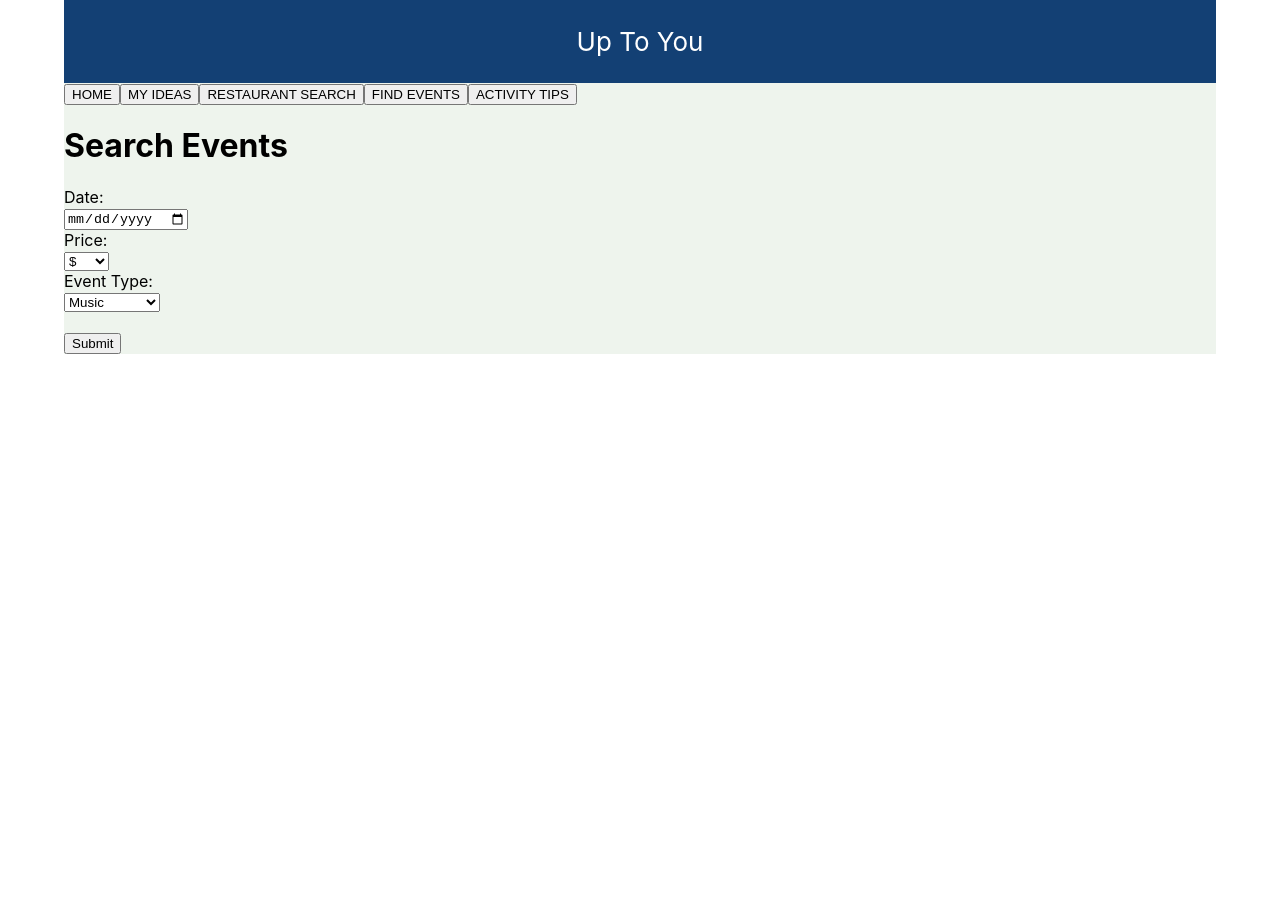
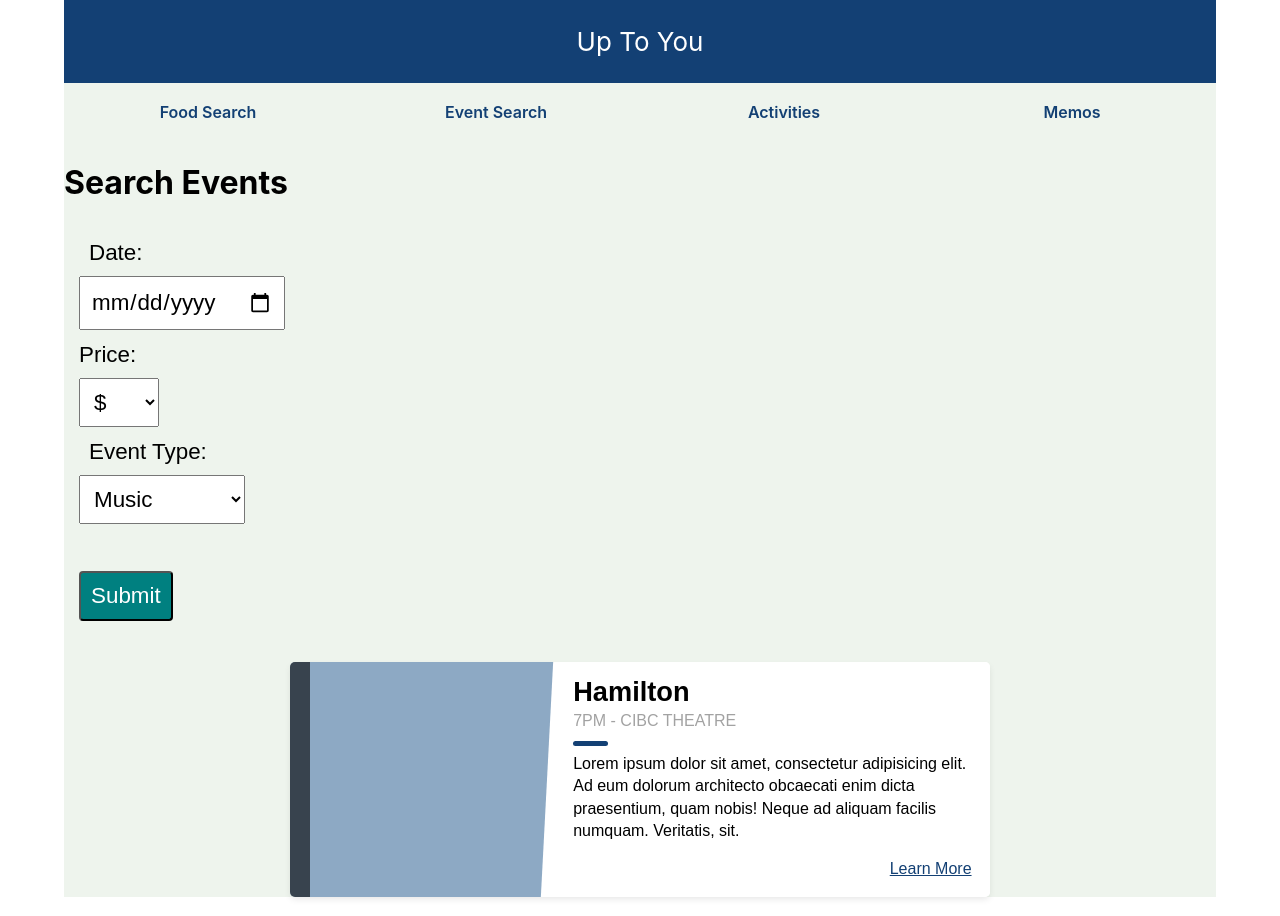
Before and after one commit to chum46/Project-3, a React (Create React App) app in the folder client/: page /eventsearch in a window 1280 px wide. Before the commit the page ends 800 px from the top, so only its background shows below. Built offline with nearby package versions, Linux system fonts and the light colour scheme.

Commit message:
nav fixed/card

```diff
--- a/client/package.json
+++ b/client/package.json
@@ -3,6 +3,7 @@
   "version": "0.1.0",
   "private": true,
   "dependencies": {
+    "@material-ui/core": "^3.4.0",
     "express": "^4.16.4",
     "mongojs": "^2.6.0",
     "react": "^16.6.0",
--- a/client/src/App.css
+++ b/client/src/App.css
@@ -32,3 +32,32 @@
     transform: rotate(360deg);
   }
 }
+
+.event-form {
+  padding: 15px;
+  font-size: 1.4rem;
+}
+
+.event-form input,
+.event-form label,
+.event-form select,
+.event-form button {
+  margin: 10px 0;
+}
+
+
+.event-form input,
+.event-form label,
+.event-form select,
+.event-form button {
+  min-height: 30px;
+  font-family: sans-serif;
+  font-size: 1.4rem;
+  padding: 10px;
+}
+
+.event-form button {
+  background: teal;
+  border-radius: 4px;
+  color: #fff;
+}
--- a/client/src/App.js
+++ b/client/src/App.js
@@ -18,6 +18,8 @@ import Eventpage from "./pages/event/Eventpage";
 
 import store from './store';
 
+import Card from "./components/cards";
+
 
 class App extends Component {
   render() {
@@ -36,6 +38,8 @@ class App extends Component {
               <Route exact path="/memos" component={Memopage} />
               <Route exact path="/eventsearch" component={Eventpage} />
             </Switch>
+
+            <Card />
           </div>
 
         </Router>
--- a/client/src/components/Eventsearch.js
+++ b/client/src/components/Eventsearch.js
@@ -31,7 +31,7 @@ class Eventsearch extends Component {
         return (
             <div>
                 <h1>Search Events</h1>
-                <form onSubmit={this.onSubmit}>
+                <form onSubmit={this.onSubmit} class="event-form">
                     <div>
                         <label>Date: </label><br />
                         <input type="date" name="date" onChange={this.onChange} value={this.state.date} />
--- /dev/null
+++ b/client/src/components/NavBar/NavBar.css
@@ -0,0 +1,23 @@
+.SimpleTabs{
+    color:white;
+}
+
+#navigation {
+    display: flex;
+}
+
+.nav-link {
+    flex-basis: 25%;
+    text-align: center;
+    padding: 1.2em;
+    text-decoration: none;
+    font-weight: 600;
+    color: #134074;
+}
+
+.nav-link:hover,
+.nav-link:focus {
+    background:#8da9c4;
+    border-radius: 4px;
+    color: #fff;
+}
--- a/client/src/components/NavBar/NavBar.js
+++ b/client/src/components/NavBar/NavBar.js
@@ -1,38 +1,71 @@
-import React, { Component } from 'react'
+import React from 'react';
+import PropTypes from 'prop-types';
+import { withStyles } from '@material-ui/core/styles';
+import Button from '@material-ui/core/Button';
+import "./NavBar.css";
+
 import { Link } from "react-router-dom";
 
-class NavBar extends Component {
-    render() {
-        return (
-            <nav>
-                <Link to="/">
-                    <button type="button">
-                        HOME
-                    </button>
-                </Link>
-                <Link to="/memos">
-                    <button type="button">
-                        MY IDEAS
-                    </button>
-                </Link>
-                <Link to="/food">
-                    <button type="button">
-                        RESTAURANT SEARCH
-                    </button>
-                </Link>
-                <Link to="/eventsearch">
-                    <button type="button">
-                        FIND EVENTS
-                    </button>
-                </Link>
-                <Link to="/activities">
-                    <button type="button">
-                        ACTIVITY TIPS
-                    </button>
-                </Link>
-            </nav>
-        );
-    }
+// class NavBar extends Component {
+//     render() {
+//         return (
+//             <nav>
+//                 <Link to="/">
+//                     <button type="button">
+//                         HOME
+//                     </button>
+//                 </Link>
+//                 <Link to="/memos">
+//                     <button type="button">
+//                         MY IDEAS
+//                     </button>
+//                 </Link>
+//                 <Link to="/food">
+//                     <button type="button">
+//                         RESTAURANT SEARCH
+//                     </button>
+//                 </Link>
+//                 <Link to="/eventsearch">
+//                     <button type="button">
+//                         FIND EVENTS
+//                     </button>
+//                 </Link>
+//                 <Link to="/activities">
+//                     <button type="button">
+//                         ACTIVITY TIPS
+//                     </button>
+//                 </Link>
+//             </nav>
+//         );
+//     }
+// }
+
+const styles = theme => ({
+  button: {
+    margin: theme.spacing.unit,
+  },
+  input: {
+    display: 'none',
+  },
+});
+
+function TextButtons(props) {
+  const { classes } = props;
+  return (
+    <div id="navigation">
+      <Link className="nav-link" to="/foodSearch">Food Search</Link>
+      <Link className="nav-link" to="/eventSearch">Event Search</Link>
+      <Link className="nav-link" to="/activities">Activities</Link>
+      <Link className="nav-link" to="/memos">Memos</Link>
+    </div>
+  );
 }
 
-export default NavBar;
+TextButtons.propTypes = {
+  classes: PropTypes.object.isRequired,
+};
+
+export default withStyles(styles)(TextButtons);
+
+
+// export default NavBar;
--- /dev/null
+++ b/client/src/components/cards/cards.css
@@ -0,0 +1,186 @@
+.blog-card {
+    display: flex;
+    flex-direction: column;
+    margin: 1rem auto;
+    box-shadow: 0 3px 7px -1px rgba(0, 0, 0, 0.1);
+    margin-bottom: 1.6%;
+    background: #fff;
+    line-height: 1.4;
+    font-family: sans-serif;
+    border-radius: 5px;
+    overflow: hidden;
+    z-index: 0;
+  }
+  .blog-card a {
+    color: inherit;
+  }
+  .blog-card a:hover {
+    color: #5ad67d;
+  }
+  .blog-card:hover .photo {
+    -webkit-transform: scale(1.3) rotate(3deg);
+            transform: scale(1.3) rotate(3deg);
+  }
+  .blog-card .meta {
+    position: relative;
+    z-index: 0;
+    height: 200px;
+  }
+  .blog-card .photo {
+    position: absolute;
+    top: 0;
+    right: 0;
+    bottom: 0;
+    left: 0;
+    background-size: cover;
+    background-position: center;
+    transition: -webkit-transform .2s;
+    transition: transform .2s;
+    transition: transform .2s, -webkit-transform .2s;
+    background: #8da9c4;
+  }
+  .blog-card .details,
+  .blog-card .details ul {
+    margin: auto;
+    padding: 0;
+    list-style: none;
+  }
+  .blog-card .details {
+    position: absolute;
+    top: 0;
+    bottom: 0;
+    left: -100%;
+    margin: auto;
+    transition: left .2s;
+    background: rgba(0, 0, 0, 0.6);
+    color: #fff;
+    padding: 10px;
+    width: 100%;
+    font-size: .9rem;
+  }
+  .blog-card .details a {
+    -webkit-text-decoration: dotted underline;
+            text-decoration: dotted underline;
+  }
+  .blog-card .details ul li {
+    display: inline-block;
+  }
+  .blog-card .details .author:before {
+    font-family: FontAwesome;
+    margin-right: 10px;
+    content: "\f007";
+  }
+  .blog-card .details .date:before {
+    font-family: FontAwesome;
+    margin-right: 10px;
+    content: "\f133";
+  }
+  .blog-card .details .tags ul:before {
+    font-family: FontAwesome;
+    content: "\f02b";
+    margin-right: 10px;
+  }
+  .blog-card .details .tags li {
+    margin-right: 2px;
+  }
+  .blog-card .details .tags li:first-child {
+    margin-left: -4px;
+  }
+  .blog-card .description {
+    padding: 1rem;
+    background: #fff;
+    position: relative;
+    z-index: 1;
+  }
+  .blog-card .description h1,
+  .blog-card .description h2 {
+    font-family: Poppins, sans-serif;
+  }
+  .blog-card .description h1 {
+    line-height: 1;
+    margin: 0;
+    font-size: 1.7rem;
+  }
+  .blog-card .description h2 {
+    font-size: 1rem;
+    font-weight: 300;
+    text-transform: uppercase;
+    color: #a2a2a2;
+    margin-top: 5px;
+  }
+  .blog-card .description .read-more {
+    text-align: right;
+  }
+  .blog-card .description .read-more a {
+    color: #134074;
+    display: inline-block;
+    position: relative;
+  }
+  .blog-card .description .read-more a:after {
+    content: "\f061";
+    font-family: FontAwesome;
+    margin-left: -10px;
+    opacity: 0;
+    vertical-align: middle;
+    transition: margin .3s, opacity .3s;
+  }
+  .blog-card .description .read-more a:hover:after {
+    margin-left: 5px;
+    opacity: 1;
+  }
+  .blog-card p {
+    position: relative;
+    margin: 1rem 0 0;
+  }
+  .blog-card p:first-of-type {
+    margin-top: 1.25rem;
+  }
+  .blog-card p:first-of-type:before {
+    content: "";
+    position: absolute;
+    height: 5px;
+    background: #134074;
+    width: 35px;
+    top: -0.75rem;
+    border-radius: 3px;
+  }
+  .blog-card:hover .details {
+    left: 0%;
+  }
+  @media (min-width: 640px) {
+    .blog-card {
+      flex-direction: row;
+      max-width: 700px;
+    }
+    .blog-card .meta {
+      flex-basis: 40%;
+      height: auto;
+    }
+    .blog-card .description {
+      flex-basis: 60%;
+    }
+    .blog-card .description:before {
+      -webkit-transform: skewX(-3deg);
+              transform: skewX(-3deg);
+      content: "";
+      background: #fff;
+      width: 30px;
+      position: absolute;
+      left: -10px;
+      top: 0;
+      bottom: 0;
+      z-index: -1;
+    }
+    .blog-card.alt {
+      flex-direction: row-reverse;
+    }
+    .blog-card.alt .description:before {
+      left: inherit;
+      right: -10px;
+      -webkit-transform: skew(3deg);
+              transform: skew(3deg);
+    }
+    .blog-card.alt .details {
+      padding-left: 25px;
+    }
+  }
--- /dev/null
+++ b/client/src/components/cards/cards.js
@@ -0,0 +1,33 @@
+import React from "react";
+import { Link } from "react-router-dom";
+import "./cards.css";
+
+const cards = () => (
+    <div class="blog-card">
+    <div class="meta">
+      <div class="photo"></div>
+      <ul class="details">
+        <li class="author"><a href="#">Hamilton</a></li>
+        <li class="date">Nov. 24, 2015</li>
+        <li class="tags">
+          <ul>
+            <li><a href="#">Broadway</a></li>
+            <li><a href="#">Musical</a></li>
+            <li><a href="#">Chicago</a></li>
+            <li><a href="#">CIBC</a></li>
+          </ul>
+        </li>
+      </ul>
+    </div>
+    <div class="description">
+      <h1>Hamilton</h1>
+      <h2>7pm - CIBC Theatre</h2>
+      <p> Lorem ipsum dolor sit amet, consectetur adipisicing elit. Ad eum dolorum architecto obcaecati enim dicta praesentium, quam nobis! Neque ad aliquam facilis numquam. Veritatis, sit.</p>
+      <p class="read-more">
+        <a href="#">Learn More</a>
+      </p>
+    </div>
+  </div>
+);
+
+export default cards;
--- /dev/null
+++ b/client/src/components/cards/index.js
@@ -0,0 +1 @@
+export { default } from "./cards";
--- a/client/src/pages/home/index.js
+++ b/client/src/pages/home/index.js
@@ -1 +1 @@
-export { default } from "./Home.js";
+Homepageexport { default } from "./Home.js";
--- a/package.json
+++ b/package.json
@@ -11,7 +11,8 @@
     "express": "^4.16.2",
     "mongoose-redis": "^1.0.8",
     "morgan": "^1.9.1",
-    "redis": "^2.8.0"
+    "redis": "^2.8.0",
+    "@material-ui/core":"^3.4.0"
   },
   "devDependencies": {
     "concurrently": "^3.5.0"
```
Also changed, not shown: 2 other files (tests, documents, lock files or other folders).
